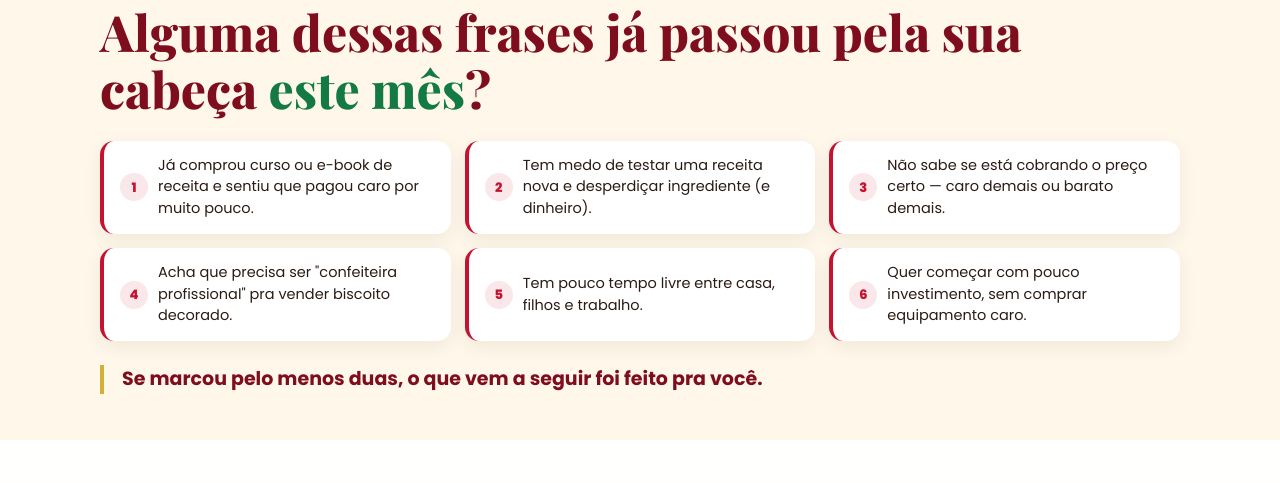
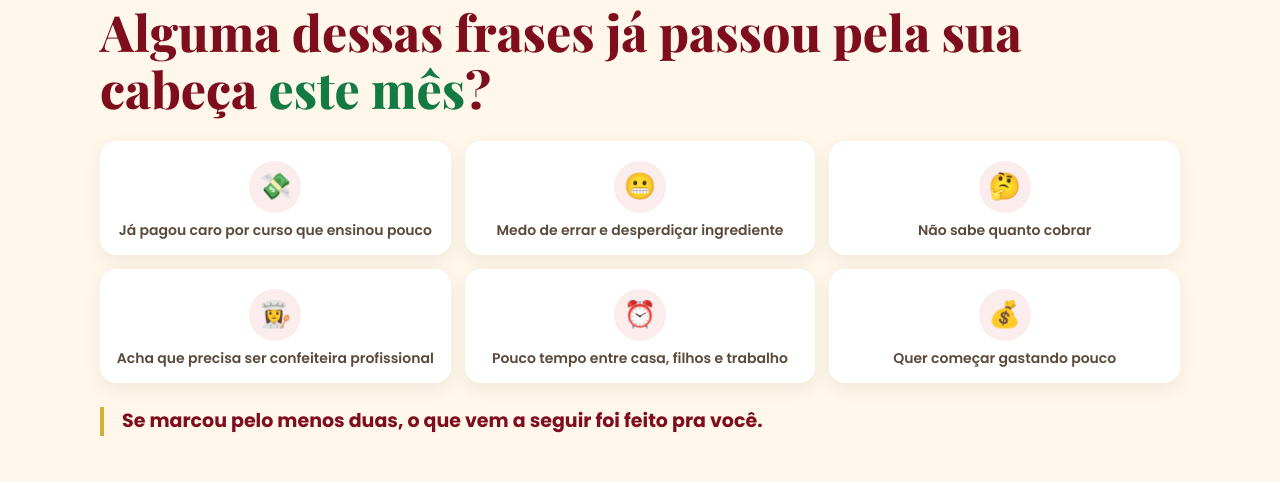
Before and after one commit to BISCOITOSLUCRATIVOS/biscoitos-de-natal-vendas, a plain HTML site: page index.html in a window 1280 px wide. Shown: the part 3967-4450 px from the top of the page. Drawn offline with nearby package versions, Linux system fonts and the light colour scheme; a web font is replaced by a local one.

Commit message:
Transforma lista de identificação em cards visuais com ícones
Troca os 6 itens de texto corrido (com borda lateral) por cards visuais
centrados, com emoji grande como ícone e frase reduzida à metade —
menos leitura, mais reconhecimento visual rápido.

```diff
--- a/index.html
+++ b/index.html
@@ -115,9 +115,9 @@ src="https://www.facebook.com/tr?id=1109818678482541&ev=PageView&noscript=1"
   .id-list{display:grid;grid-template-columns:repeat(3,1fr);gap:14px;margin-top:24px}
   @media (max-width:900px){ .id-list{grid-template-columns:repeat(2,1fr)} }
   @media (max-width:560px){ .id-list{grid-template-columns:1fr} }
-  .id-item{display:flex;gap:10px;background:#fff;padding:14px 16px;border-radius:14px;box-shadow:0 6px 18px rgba(42,28,20,.07);border-left:4px solid var(--red);align-items:center}
-  .id-item .ico{flex:none;width:28px;height:28px;border-radius:50%;background:rgba(196,18,48,.1);display:flex;align-items:center;justify-content:center;color:var(--red);font-weight:800;font-size:13px}
-  .id-item p{font-size:14.5px}
+  .id-item{background:#fff;padding:20px 14px 16px;border-radius:16px;box-shadow:0 6px 18px rgba(42,28,20,.07);text-align:center;display:flex;flex-direction:column;align-items:center;gap:8px}
+  .id-item .ico{flex:none;width:52px;height:52px;border-radius:50%;background:rgba(196,18,48,.08);display:flex;align-items:center;justify-content:center;font-size:26px}
+  .id-item p{font-size:14px;font-weight:600;color:var(--ink-soft);line-height:1.3}
   .id-closing{margin-top:24px;font-size:19px;font-weight:700;color:var(--red-dark);border-left:4px solid var(--gold);padding-left:18px}
 
   /* SOLUTION */
@@ -469,12 +469,12 @@ src="https://www.facebook.com/tr?id=1109818678482541&ev=PageView&noscript=1"
   <div class="container">
     <h2 class="h2">Alguma dessas frases já passou pela sua cabeça <span class="pop-green">este mês</span>?</h2>
     <div class="id-list">
-      <div class="id-item"><span class="ico">1</span><p>Já comprou curso ou e-book de receita e sentiu que pagou caro por muito pouco.</p></div>
-      <div class="id-item"><span class="ico">2</span><p>Tem medo de testar uma receita nova e desperdiçar ingrediente (e dinheiro).</p></div>
-      <div class="id-item"><span class="ico">3</span><p>Não sabe se está cobrando o preço certo — caro demais ou barato demais.</p></div>
-      <div class="id-item"><span class="ico">4</span><p>Acha que precisa ser "confeiteira profissional" pra vender biscoito decorado.</p></div>
-      <div class="id-item"><span class="ico">5</span><p>Tem pouco tempo livre entre casa, filhos e trabalho.</p></div>
-      <div class="id-item"><span class="ico">6</span><p>Quer começar com pouco investimento, sem comprar equipamento caro.</p></div>
+      <div class="id-item"><span class="ico">💸</span><p>Já pagou caro por curso que ensinou pouco</p></div>
+      <div class="id-item"><span class="ico">😬</span><p>Medo de errar e desperdiçar ingrediente</p></div>
+      <div class="id-item"><span class="ico">🤔</span><p>Não sabe quanto cobrar</p></div>
+      <div class="id-item"><span class="ico">👩‍🍳</span><p>Acha que precisa ser confeiteira profissional</p></div>
+      <div class="id-item"><span class="ico">⏰</span><p>Pouco tempo entre casa, filhos e trabalho</p></div>
+      <div class="id-item"><span class="ico">💰</span><p>Quer começar gastando pouco</p></div>
     </div>
     <p class="id-closing">Se marcou pelo menos duas, o que vem a seguir foi feito pra você.</p>
   </div>
```
